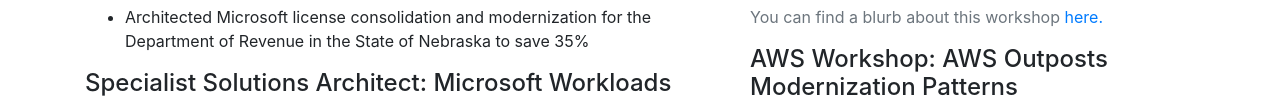
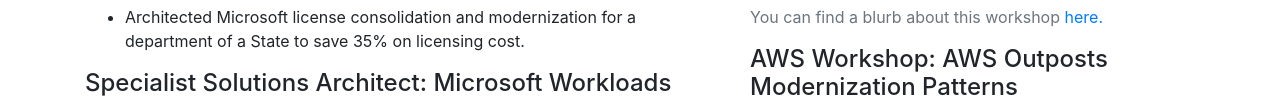
Before and after one commit to SovietFrontier/tim-ivanchuk-resume, a plain HTML site: page index.html in a window 1280 px wide. Shown: the part 651-754 px from the top of the page. Drawn offline with nearby package versions, Linux system fonts and the light colour scheme.

Commit message:
updating naming of state

```diff
--- a/index.html
+++ b/index.html
@@ -93,7 +93,7 @@
                                 <li>Build partnerships with CTOs, CDOs, IT directors, and technical teams to address governmental challenges and customize AWS solutions to meet specific regulations and needs.</li>
                                 <br>
                                 <p class="text-muted" style="margin-bottom: .5rem">Key Accomplishments</p>
-                                <li>Architected Microsoft license consolidation and modernization for the Department of Revenue in the State of Nebraska to save 35%</li>
+                                <li>Architected Microsoft license consolidation and modernization for a department of a State to save 35% on licensing cost.</li>
                             </ul>
                         </div>
                         <div class="employee-experience">
```
